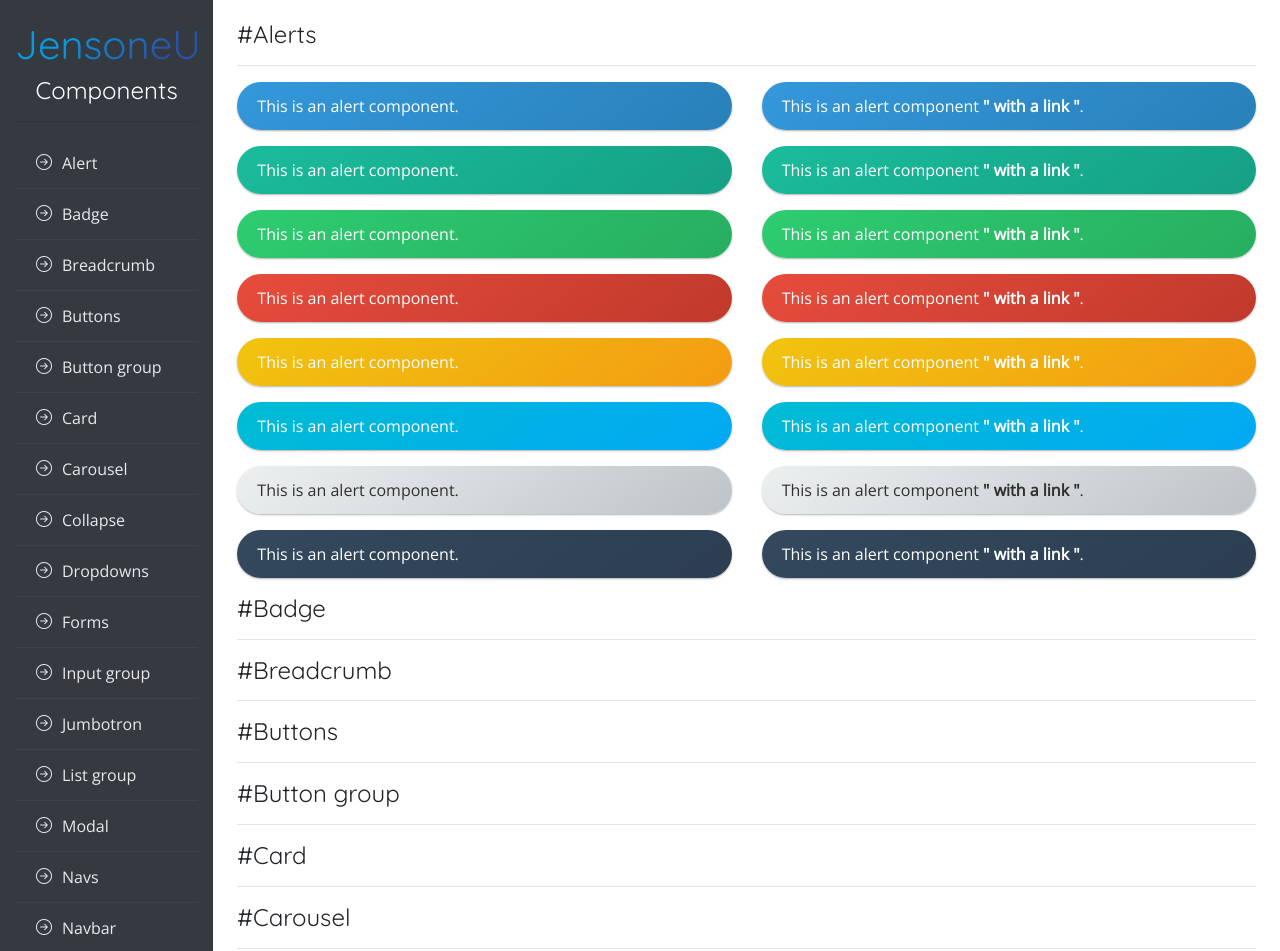
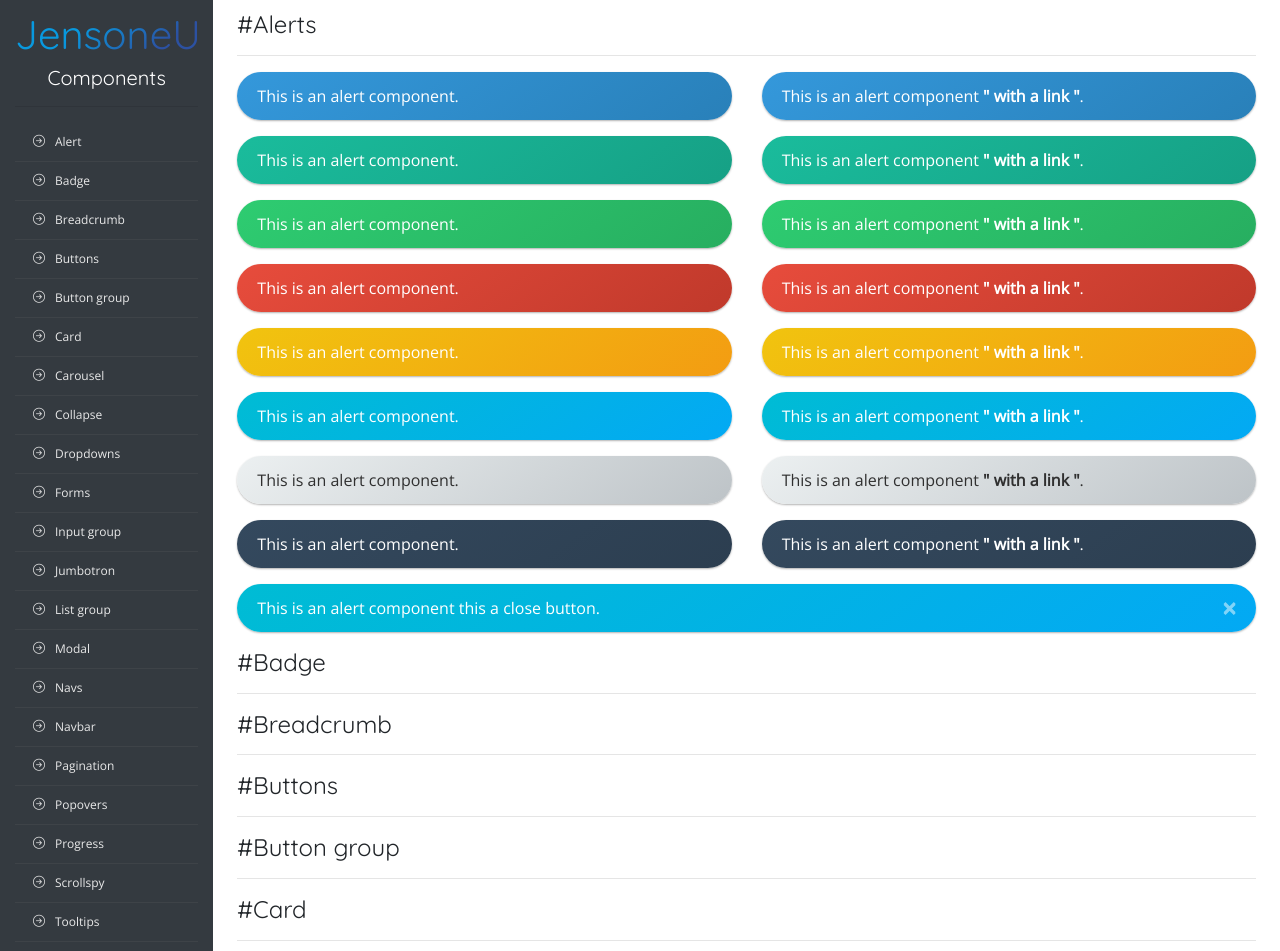
Before and after one commit to Jensone/JensoneUI, a plain HTML site: page components.html in a window 1280 px wide. Shown: the top 951 px of the page. Drawn offline with nearby package versions, Linux system fonts and the light colour scheme.

Commit message:
Alerts component ajustements

```diff
--- a/assets/css/main.css
+++ b/assets/css/main.css
@@ -1,5 +1,5 @@
 .container, .jui-top {
-    padding-top: 20px;
+    padding-top: 10px;
 }
 .logo-text {
     background: -moz-linear-gradient(144deg, rgba(8,153,223,1) 40%, rgba(44,81,162,1) 80%);
@@ -12,8 +12,9 @@
     position: fixed;
 }
 .jui-nav-item {
-    padding: 5px;
+    padding: 2px;
     border-bottom: 1px solid #80808020;
+    font-size: .75em;
 }
 .jui-nav-item:hover {
     background: #77777720;
--- a/components.html
+++ b/components.html
@@ -18,7 +18,7 @@
         <nav class="col-md-2 d-none d-md-block bg-dark sidebar jui-sidebar">
             <div class="text-center">
                 <h1 class="logo-text jui-top">JensoneUI</h1>
-                <h4 class="text-white">Components</h4>
+                <h5 class="text-white">Components</h5>
             </div>
             <hr>
             <div class="sidebar-sticky">
@@ -105,6 +105,15 @@
                             </div>
                             <div class="alert alert-dark" role="alert">
                             This is an alert component <a href="#" class="alert-link">with a link</a>.
+                            </div>
+                        </div>
+
+                        <div class="col-md-12">
+                            <div class="alert alert-info alert-dismissible fade show" role="alert">
+                                This is an alert component this a close button.
+                                <button type="button" class="close" data-dismiss="alert" aria-label="Close">
+                                  <span aria-hidden="true">&times;</span>
+                                </button>
                             </div>
                         </div><!-- End Alerts -->
 
@@ -194,20 +203,8 @@
     </div>
 </div>
 
-<!-- Components -->
-<div class="container-fluid">
-
-
-</div><!-- End Components -->
-
-
     <!-- JavaScript CDN -->
     <!-- Bootstrap JS -->
     <script src="https://stackpath.bootstrapcdn.com/bootstrap/4.1.2/js/bootstrap.min.js" integrity="sha384-o+RDsa0aLu++PJvFqy8fFScvbHFLtbvScb8AjopnFD+iEQ7wo/CG0xlczd+2O/em" crossorigin="anonymous"></script>
-    <!-- Icons -->
-    <script src="https://unpkg.com/feather-icons/dist/feather.min.js"></script>
-    <script>
-      feather.replace()
-    </script>
 </body>
 </html>
```
Also changed, not shown: index.html (line endings or trailing spaces).
